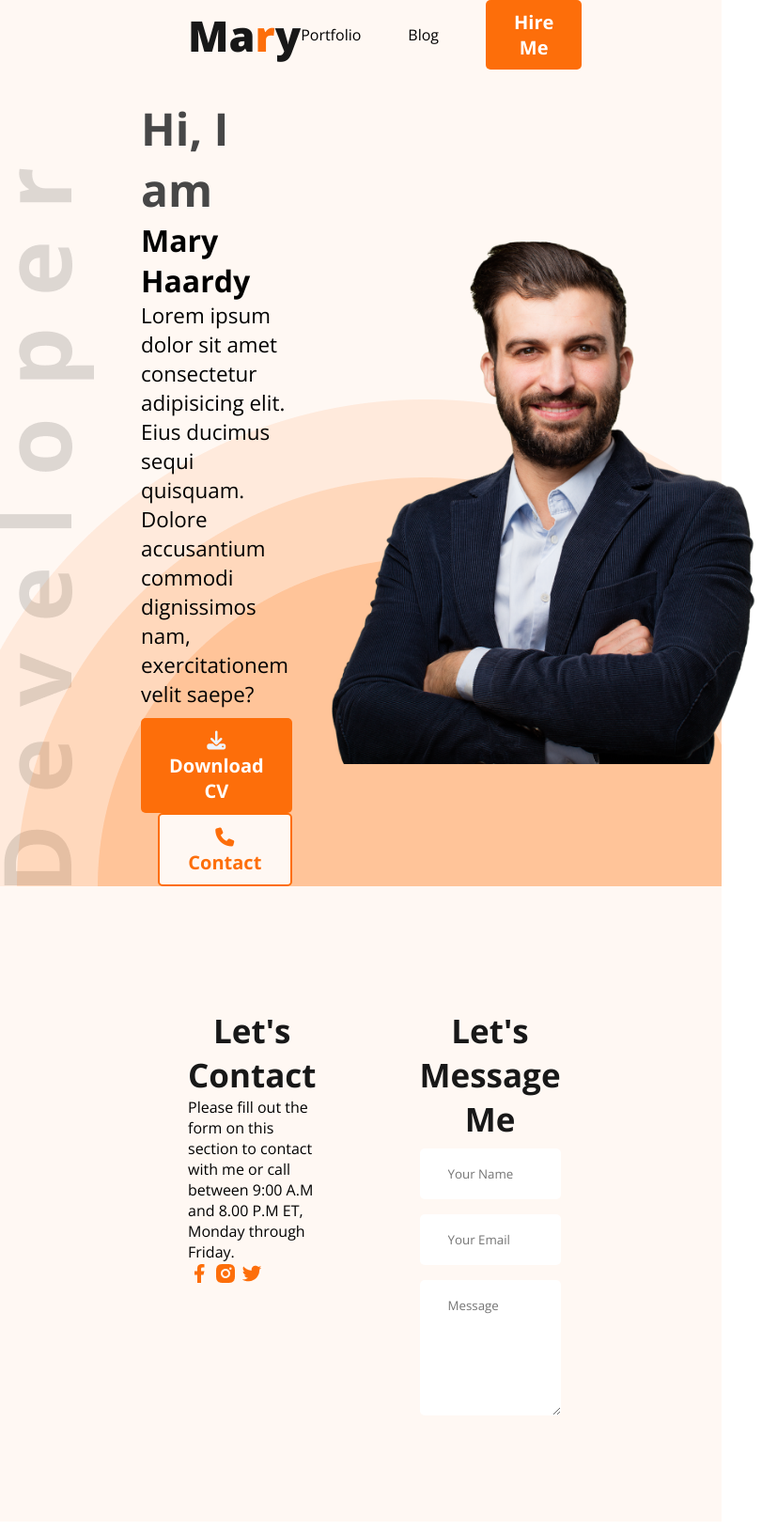
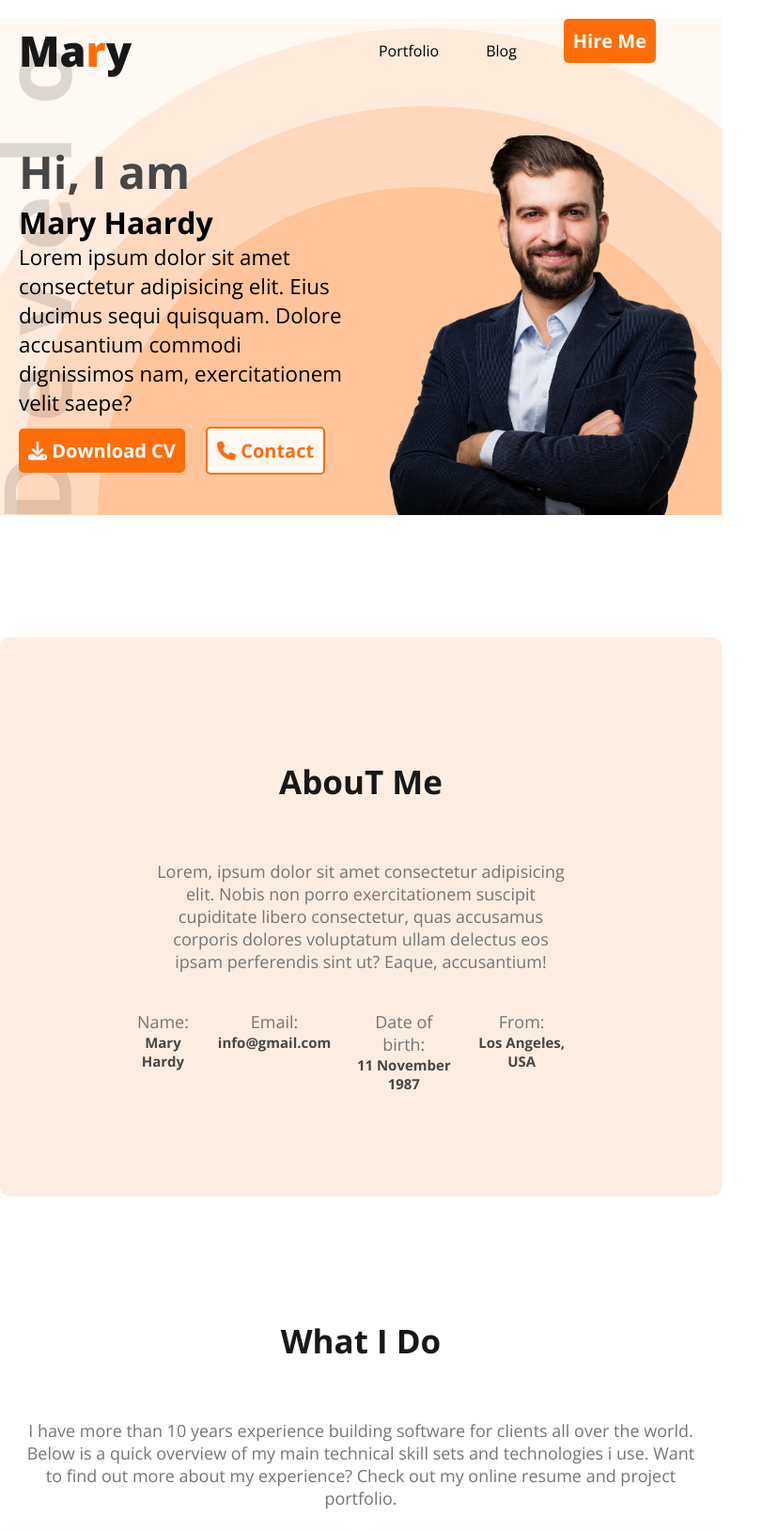
Before and after one commit to Kj-RahiL/web-dev-portfolio, a plain HTML site: page index.html in a window 768 px wide. Shown: the top 1629 px of the page at 94% size, 811 px wide, since content can reach past the window. Drawn offline with nearby package versions, Linux system fonts and the light colour scheme.

Commit message:
responsive tablet

```diff
--- a/css/response.css
+++ b/css/response.css
@@ -70,3 +70,43 @@
     }
 
 }
+@media screen and (max-width:970px) and (min-width:576px )
+{
+  nav{
+    margin: 20px 20px;
+  }
+  .banner{
+    padding: 20px 20px 0;
+  }
+  .banner-pic{
+    position: static;
+    width: 50%;
+    bottom: 0px;
+  }
+  .btn{
+    padding: 10px;
+    margin-bottom: 20px;
+  }
+  .about-body{
+    padding: 10px;
+  }
+  .skill-container{
+    display: grid;
+    grid-template-columns: repeat(2, 1fr);
+  }
+  .resume-contrainer{
+    flex-direction: column;
+  }
+  .resume{
+    padding: 20px;
+  }
+  .footer-column1, .footer-column2{
+    width: 100%;
+    padding: 0px;
+    text-align: center;
+    margin-top: 20px;
+}
+footer p{
+    padding: 20px 0;
+}
+}
--- a/css/style.css
+++ b/css/style.css
@@ -139,6 +139,8 @@ main section {
     color: #757575;
     text-align: center;
     font-size: 18px;
+    padding: 20px;
+    margin-bottom: 20px;
 }
 
 .about-info-container {
@@ -196,6 +198,10 @@ main section {
 .resume-contrainer {
     display: flex;
     gap: 70px;
+}
+.section-title{
+    margin: 20px;
+    padding-bottom: 20px;
 }
 
 .column-titel {
--- a/index.html
+++ b/index.html
@@ -46,7 +46,7 @@
     </header>
 
     <!-- this is menu section   -->
-    <main class="hide">
+    <main>
         <section class="about">
             <div class="about-body">
                 <h3 class="section-title">AbouT Me</h3>
```
